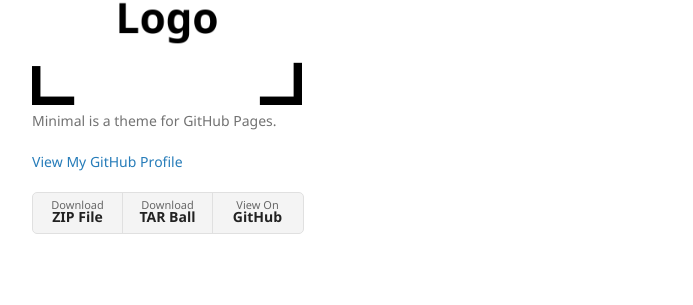
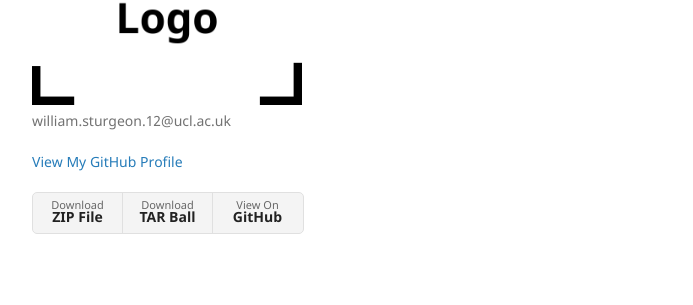
Before and after one commit to WillSturgeon/WillSturgeon.github.io, a Jekyll site: the page built from another-page.md, in a window 1280 px wide. Shown: the part 173-478 px from the top of the page, without its empty margins (178-871 px from the left). Built offline with Jekyll 4.4.1, drawn with Linux system fonts in a browser that asks for light colours; our own code applies the rules of GitHub Pages for plain Markdown files.

Commit message:
added email address

```diff
--- a/_config.yml
+++ b/_config.yml
@@ -1,6 +1,6 @@
 title: Will Sturgeon
 logo: /assets/img/logo.png
-description: Minimal is a theme for GitHub Pages.
+description: william.sturgeon.12@ucl.ac.uk
 show_downloads: true
 google_analytics:
 theme: jekyll-theme-minimal
```
